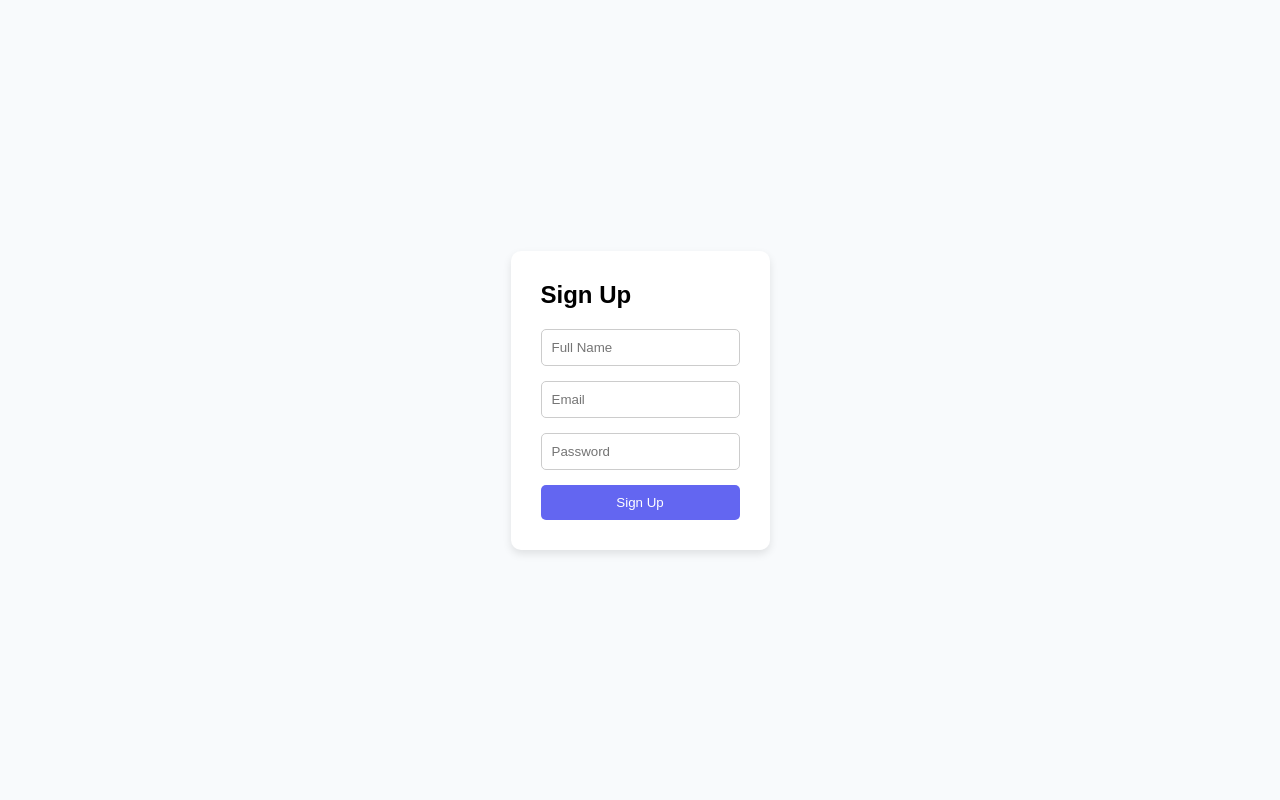
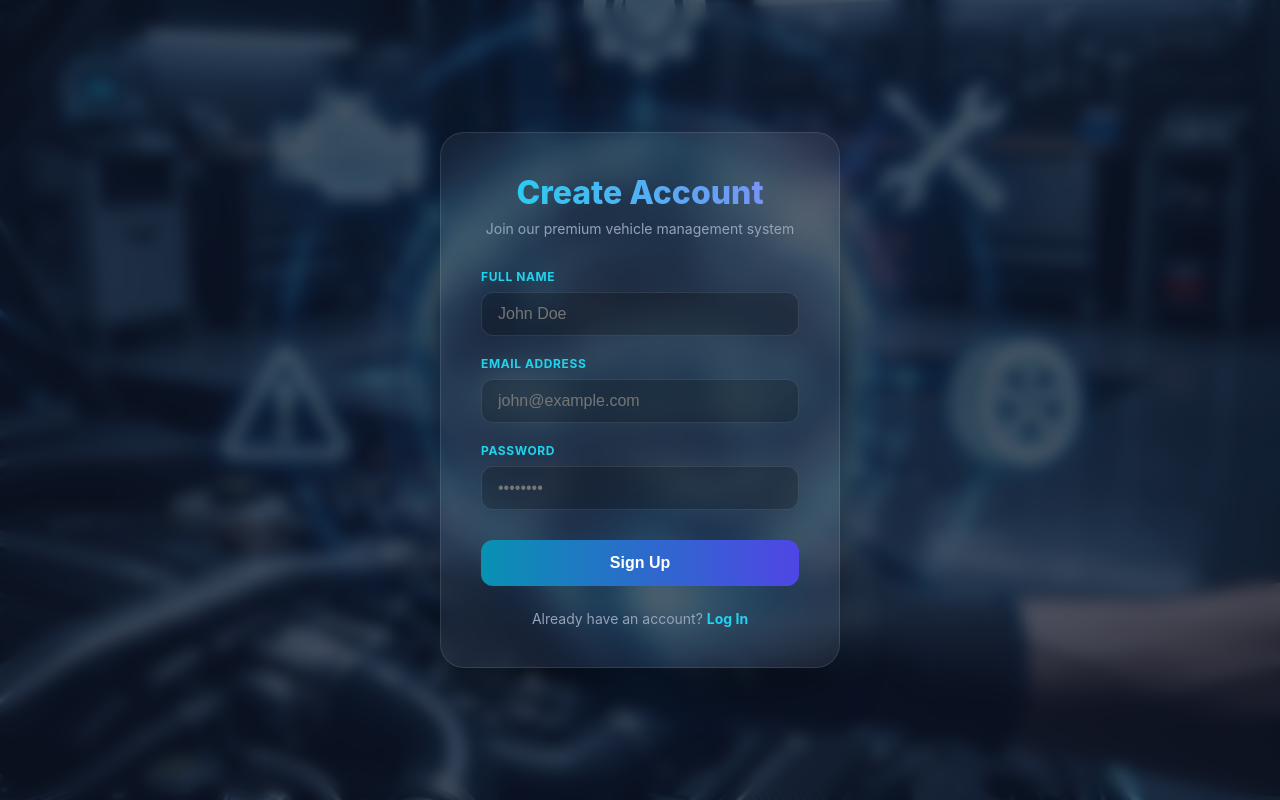
Before and after one commit to Thiky5/Vehicle-service-management, a Next.js app: page /signup in a window 1280 px wide. Built offline with nearby package versions, Linux system fonts and the light colour scheme.

Commit message:
Fix signup persistence, enable database auth, and upgrade UI/UX to premium

```diff
--- a/db.json
+++ b/db.json
@@ -105,5 +105,21 @@
       "name": "Body Painting",
       "price": 5000
     }
+  ],
+  "users": [
+    {
+      "id": "U001",
+      "name": "Admin",
+      "email": "a@gmail.com",
+      "password": "123",
+      "role": "admin"
+    },
+    {
+      "name": "Persian",
+      "email": "persian@gmail.com",
+      "password": "123",
+      "role": "admin",
+      "id": "U1775885326721"
+    }
   ]
 }
--- a/src/app/api/data/route.js
+++ b/src/app/api/data/route.js
@@ -12,10 +12,10 @@ const BIN_ID = process.env.JSONBIN_BIN_ID;
 async function getLocalServerData(collection, id) {
   try {
     const url = id ? `${LOCAL_SERVER_URL}/${collection}/${id}` : `${LOCAL_SERVER_URL}/${collection}`;
-    const res = await fetch(url, { signal: AbortSignal.timeout(500) }); // Quick check
+    const res = await fetch(url, { signal: AbortSignal.timeout(500) });
     if (res.ok) return await res.json();
   } catch (err) {
-    return null; // Local server is probably down
+    return null;
   }
   return null;
 }
@@ -28,7 +28,7 @@ async function getFullData() {
       const fileData = fs.readFileSync(filePath, "utf8");
       return JSON.parse(fileData);
     } catch (err) {
-      return { vehicles: [], customers: [], serviceAdvisors: [], workItems: [] };
+      return { vehicles: [], customers: [], serviceAdvisors: [], workItems: [], users: [] };
     }
   }
 
@@ -40,9 +40,19 @@ async function getFullData() {
   return res.json();
 }
 
-// Helper to save data (only if JSONBin is configured)
+// Helper to save data (with local file fallback)
 async function saveFullData(data) {
-  if (!API_KEY || !BIN_ID) return data;
+  if (!API_KEY || !BIN_ID) {
+    // LOCAL PERSISTENCE FALLBACK
+    try {
+      const filePath = path.join(process.cwd(), "db.json");
+      fs.writeFileSync(filePath, JSON.stringify(data, null, 2), "utf8");
+      return data;
+    } catch (err) {
+      console.error("Local file write error:", err);
+      return data;
+    }
+  }
 
   const res = await fetch(`${JSONBIN_URL}/${BIN_ID}`, {
     method: "PUT",
@@ -61,13 +71,11 @@ export async function GET(request) {
   const collection = searchParams.get("collection");
   const id = searchParams.get("id");
 
-  // 1. Try local server first (silent)
   if (collection) {
     const localData = await getLocalServerData(collection, id);
     if (localData) return NextResponse.json(localData);
   }
 
-  // 2. Fallback to File/Online
   try {
     const data = await getFullData();
     if (collection) {
@@ -86,10 +94,14 @@ export async function GET(request) {
 
 export async function POST(request) {
   const { searchParams } = new URL(request.url);
-  const collection = searchParams.get("collection");
+  const collection = searchParams.get("collection") || (new URL(request.url)).pathname.split('/').pop();
   const body = await request.json();
 
-  // Try local server first
+  if (!collection || collection === 'data') {
+      // Fallback for body parsing if collection not in query
+      return NextResponse.json({ message: "Collection required" }, { status: 400 });
+  }
+
   try {
     const res = await fetch(`${LOCAL_SERVER_URL}/${collection}`, {
       method: "POST",
@@ -98,7 +110,7 @@ export async function POST(request) {
       signal: AbortSignal.timeout(500)
     });
     if (res.ok) return NextResponse.json(await res.json());
-  } catch (err) { /* Silent fail to fallback */ }
+  } catch (err) { }
 
   try {
     const data = await getFullData();
@@ -118,7 +130,6 @@ export async function PATCH(request) {
   const id = searchParams.get("id");
   const body = await request.json();
 
-  // Try local server first
   try {
     const res = await fetch(`${LOCAL_SERVER_URL}/${collection}/${id}`, {
       method: "PATCH",
@@ -127,7 +138,7 @@ export async function PATCH(request) {
       signal: AbortSignal.timeout(500)
     });
     if (res.ok) return NextResponse.json(await res.json());
-  } catch (err) { /* Silent fail to fallback */ }
+  } catch (err) { }
 
   try {
     const data = await getFullData();
@@ -148,14 +159,13 @@ export async function DELETE(request) {
   const collection = searchParams.get("collection");
   const id = searchParams.get("id");
 
-  // Try local server first
   try {
     const res = await fetch(`${LOCAL_SERVER_URL}/${collection}/${id}`, {
       method: "DELETE",
       signal: AbortSignal.timeout(500)
     });
     if (res.ok) return NextResponse.json({ message: "Deleted" });
-  } catch (err) { /* Silent fail to fallback */ }
+  } catch (err) { }
 
   try {
     const data = await getFullData();
@@ -174,7 +184,6 @@ export async function PUT(request) {
   const id = searchParams.get("id");
   const body = await request.json();
 
-  // Try local server first
   try {
     const res = await fetch(`${LOCAL_SERVER_URL}/${collection}/${id}`, {
       method: "PUT",
@@ -183,7 +192,7 @@ export async function PUT(request) {
       signal: AbortSignal.timeout(500)
     });
     if (res.ok) return NextResponse.json(await res.json());
-  } catch (err) { /* Silent fail to fallback */ }
+  } catch (err) { }
 
   try {
     const data = await getFullData();
--- a/src/app/signup/page.js
+++ b/src/app/signup/page.js
@@ -2,64 +2,203 @@
 
 import { useState } from "react";
 import { useRouter } from "next/navigation";
+import Link from "next/link";
+import { apiFetch, endpoints } from "../../utils/api";
 
 export default function Signup() {
   const router = useRouter();
   const [formData, setFormData] = useState({
     name: "",
     email: "",
-    password: ""
+    password: "",
+    role: "admin" // Defaulting to admin for this application
   });
+  const [loading, setLoading] = useState(false);
 
   const handleChange = (e) => {
     setFormData({ ...formData, [e.target.name]: e.target.value });
   };
 
-  const handleSubmit = (e) => {
+  const handleSubmit = async (e) => {
     e.preventDefault();
-    // You can call your API here to save user data
-    console.log("Signup Data:", formData);
-    alert("Signup successful!");
-    router.push("/"); // redirect to home after signup
+    setLoading(true);
+
+    try {
+      // Check if user already exists
+      const users = await apiFetch(endpoints.USERS);
+      if (users.find(u => u.email === formData.email)) {
+        alert("Email already registered!");
+        setLoading(false);
+        return;
+      }
+
+      // Add new user
+      await apiFetch(endpoints.USERS, {
+        method: "POST",
+        body: JSON.stringify({
+          ...formData,
+          id: `U${Date.now()}`
+        })
+      });
+
+      alert("Registration successful! You can now login.");
+      router.push("/login");
+    } catch (error) {
+      console.error("Signup error:", error);
+      alert("Failed to register. Please try again.");
+    } finally {
+      setLoading(false);
+    }
   };
 
   return (
-    <div style={{ display: "flex", justifyContent: "center", alignItems: "center", height: "100vh", background: "#f8fafc" }}>
-      <form onSubmit={handleSubmit} style={{ background: "#fff", padding: 30, borderRadius: 10, boxShadow: "0 4px 8px rgba(0,0,0,0.1)" }}>
-        <h2 style={{ marginBottom: 20 }}>Sign Up</h2>
+    <div style={styles.container}>
+      <div style={styles.overlay} />
+      <form onSubmit={handleSubmit} style={styles.form}>
+        <h2 style={styles.title}>Create Account</h2>
+        <p style={styles.subtitle}>Join our premium vehicle management system</p>
+
+        <div style={styles.inputGroup}>
+          <label style={styles.label}>Full Name</label>
           <input
             type="text"
             name="name"
-          placeholder="Full Name"
+            placeholder="John Doe"
             value={formData.name}
             onChange={handleChange}
-          style={inputStyle}
+            style={styles.input}
             required
           />
+        </div>
+
+        <div style={styles.inputGroup}>
+          <label style={styles.label}>Email Address</label>
           <input
             type="email"
             name="email"
-          placeholder="Email"
+            placeholder="john@example.com"
             value={formData.email}
             onChange={handleChange}
-          style={inputStyle}
+            style={styles.input}
             required
           />
+        </div>
+
+        <div style={styles.inputGroup}>
+          <label style={styles.label}>Password</label>
           <input
             type="password"
             name="password"
-          placeholder="Password"
+            placeholder="••••••••"
             value={formData.password}
             onChange={handleChange}
-          style={inputStyle}
+            style={styles.input}
             required
           />
-        <button type="submit" style={submitBtnStyle}>Sign Up</button>
+        </div>
+
+        <button type="submit" disabled={loading} style={styles.button}>
+          {loading ? "Registering..." : "Sign Up"}
+        </button>
+
+        <p style={styles.footer}>
+          Already have an account?{" "}
+          <Link href="/login" style={styles.link}>Log In</Link>
+        </p>
       </form>
     </div>
   );
 }
 
-// Styles
-const inputStyle = { display: "block", width: "100%", marginBottom: 15, padding: 10, borderRadius: 5, border: "1px solid #ccc" };
-const submitBtnStyle = { width: "100%", padding: 10, background: "#6366f1", color: "#fff", border: "none", borderRadius: 5, cursor: "pointer" };
+const styles = {
+  container: {
+    height: "100vh",
+    display: "flex",
+    justifyContent: "center",
+    alignItems: "center",
+    position: "relative",
+    backgroundImage: "url('/background.png')",
+    backgroundSize: "cover",
+    backgroundPosition: "center",
+    fontFamily: "'Inter', sans-serif",
+  },
+  overlay: {
+    position: "absolute",
+    top: 0, left: 0, right: 0, bottom: 0,
+    background: "rgba(15, 23, 42, 0.7)", // Deep navy overlay
+    backdropFilter: "blur(8px)",
+  },
+  form: {
+    position: "relative",
+    background: "rgba(255, 255, 255, 0.05)",
+    padding: "40px",
+    borderRadius: "24px",
+    width: "400px",
+    border: "1px solid rgba(255, 255, 255, 0.1)",
+    boxShadow: "0 25px 50px -12px rgba(0, 0, 0, 0.5)",
+    backdropFilter: "blur(16px)",
+    color: "#fff",
+  },
+  title: {
+    fontSize: "32px",
+    fontWeight: "800",
+    marginBottom: "8px",
+    textAlign: "center",
+    background: "linear-gradient(to right, #22D3EE, #818CF8)",
+    WebkitBackgroundClip: "text",
+    WebkitTextFillColor: "transparent",
+  },
+  subtitle: {
+    fontSize: "14px",
+    color: "#94A3B8",
+    marginBottom: "32px",
+    textAlign: "center",
+  },
+  inputGroup: {
+    marginBottom: "20px",
+  },
+  label: {
+    display: "block",
+    fontSize: "12px",
+    fontWeight: "bold",
+    textTransform: "uppercase",
+    color: "#22D3EE",
+    marginBottom: "8px",
+    letterSpacing: "0.05em",
+  },
+  input: {
+    width: "100%",
+    padding: "12px 16px",
+    borderRadius: "12px",
+    background: "rgba(0, 0, 0, 0.2)",
+    border: "1px solid rgba(255, 255, 255, 0.1)",
+    color: "#fff",
+    fontSize: "16px",
+    outline: "none",
+    transition: "border-color 0.2s",
+  },
+  button: {
+    width: "100%",
+    padding: "14px",
+    marginTop: "10px",
+    background: "linear-gradient(to right, #0891B2, #4F46E5)",
+    color: "#fff",
+    border: "none",
+    borderRadius: "12px",
+    fontSize: "16px",
+    fontWeight: "bold",
+    cursor: "pointer",
+    transition: "transform 0.2s, opacity 0.2s",
+  },
+  footer: {
+    marginTop: "24px",
+    textAlign: "center",
+    fontSize: "14px",
+    color: "#94A3B8",
+  },
+  link: {
+    color: "#22D3EE",
+    textDecoration: "none",
+    fontWeight: "bold",
+  }
+};
--- a/src/utils/api.js
+++ b/src/utils/api.js
@@ -30,4 +30,5 @@ export const endpoints = {
   CUSTOMERS: "customers",
   SERVICE_ADVISORS: "serviceAdvisors",
   WORK_ITEMS: "workItems",
+  USERS: "users",
 };
```
Also changed, not shown: src/app/admin/page.js (+76 -28 lines), src/app/login/page.js (+134 -47 lines). Lines whose indentation alone changed are shown as unchanged.
